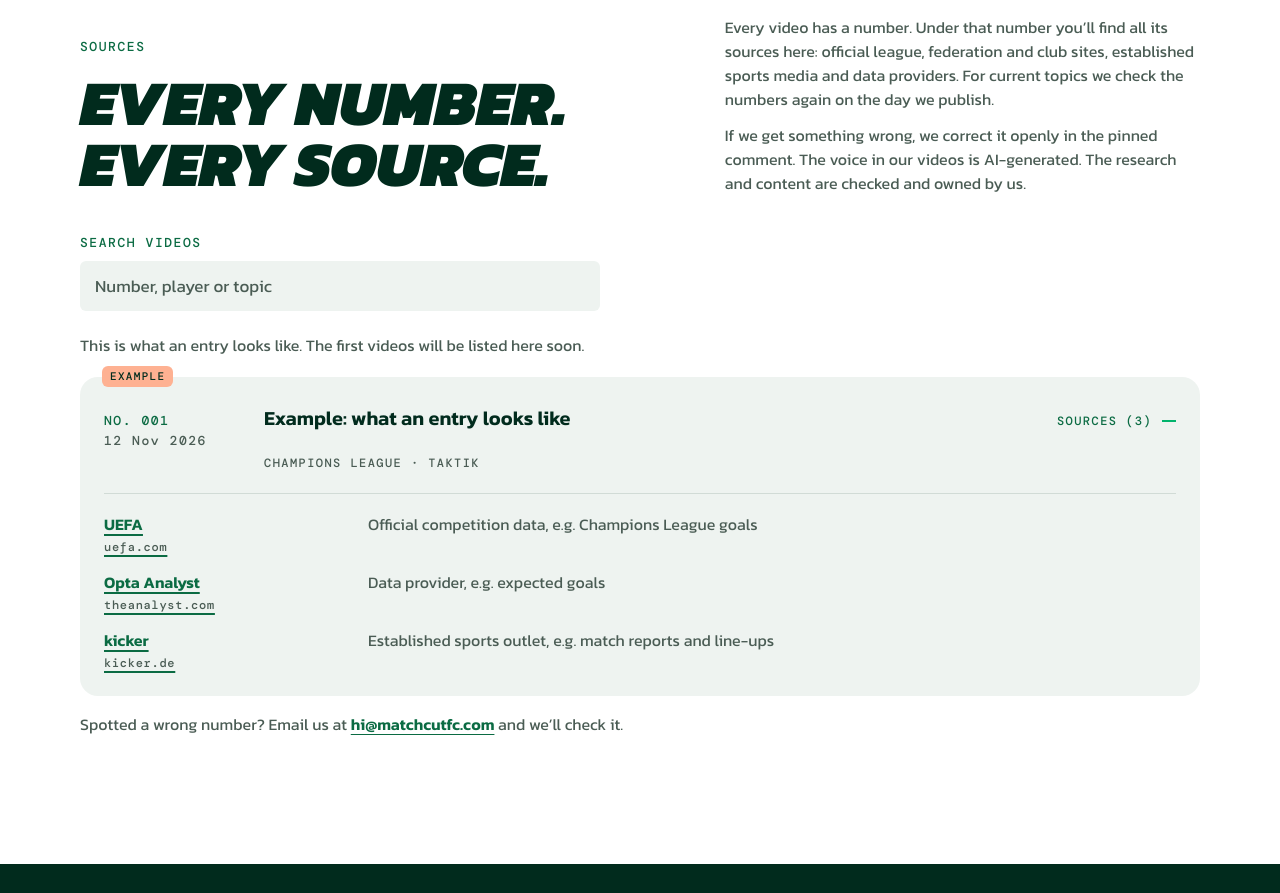
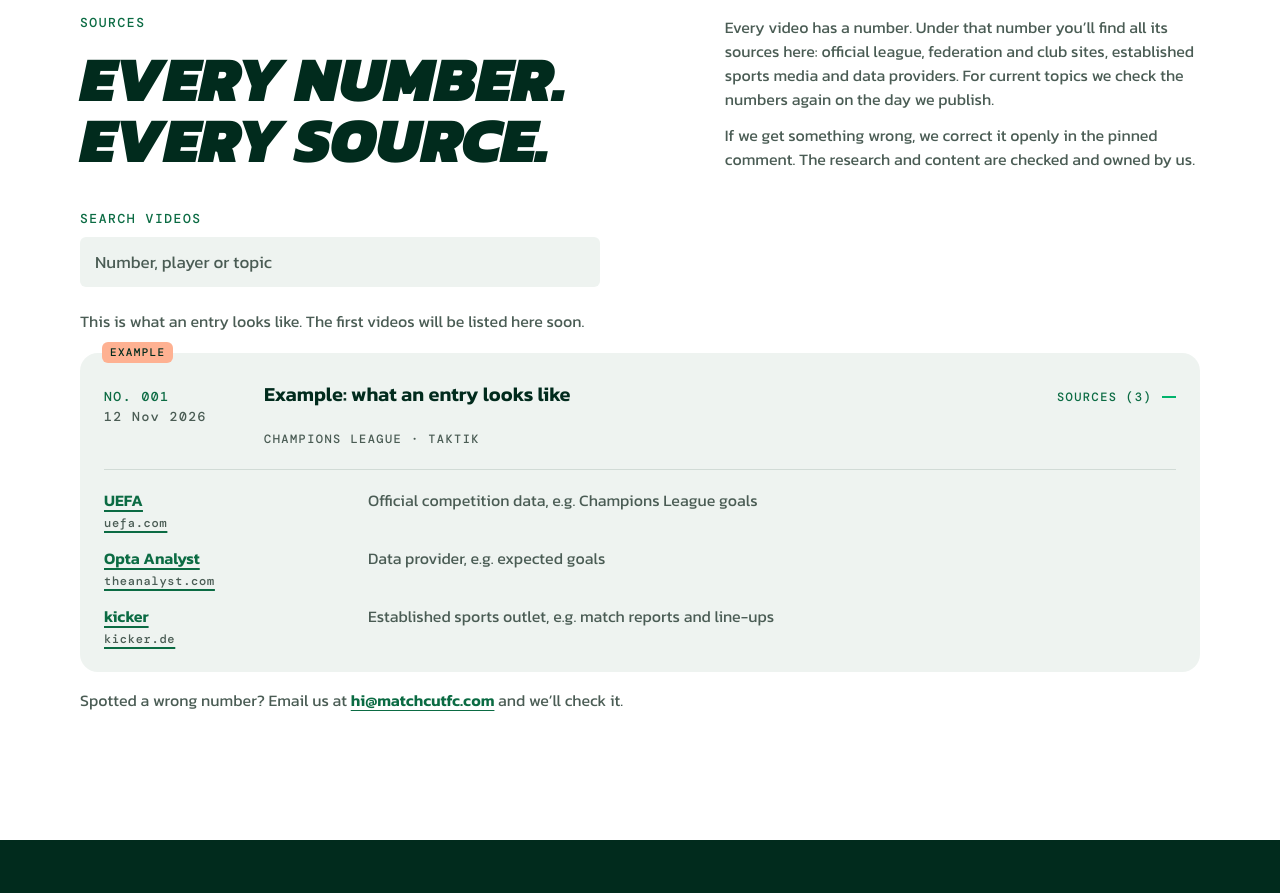
Before and after one commit to dvedllo/matchcut-website, a plain HTML site: page index.html in a window 1280 px wide. Shown: the part 3120-4013 px from the top of the page. Drawn offline with Linux system fonts and the light colour scheme.

Commit message:
Quellen-Hinweis gekürzt

```diff
--- a/index.html
+++ b/index.html
@@ -395,7 +395,7 @@ details[open] .e-count i::after{transform:rotate(0)}
         </div>
         <div class="src-intro">
           <p data-i18n="src_intro">Jedes Video hat eine Nummer. Unter dieser Nummer stehen hier alle Quellen: offizielle Seiten von Ligen, Verbänden und Vereinen, etablierte Sportmedien und Datenanbieter. Bei aktuellen Themen prüfen wir die Zahlen am Tag der Veröffentlichung noch einmal.</p>
-          <p data-i18n="src_intro2">Finden wir einen Fehler, korrigieren wir ihn offen im angepinnten Kommentar. Die Stimme in unseren Videos ist KI-generiert. Recherche und Inhalte prüfen und verantworten wir selbst.</p>
+          <p data-i18n="src_intro2">Finden wir einen Fehler, korrigieren wir ihn offen im angepinnten Kommentar. Recherche und Inhalte prüfen und verantworten wir selbst.</p>
         </div>
       </div>
       <div class="search">
@@ -568,7 +568,7 @@ details[open] .e-count i::after{transform:rotate(0)}
       mail_a: "Themenvorschlag oder Kritik? Schreib an ",
       src_k: "Quellen", src_h: "Jede Zahl. Jeder Beleg.",
       src_intro: "Jedes Video hat eine Nummer. Unter dieser Nummer stehen hier alle Quellen: offizielle Seiten von Ligen, Verbänden und Vereinen, etablierte Sportmedien und Datenanbieter. Bei aktuellen Themen prüfen wir die Zahlen am Tag der Veröffentlichung noch einmal.",
-      src_intro2: "Finden wir einen Fehler, korrigieren wir ihn offen im angepinnten Kommentar. Die Stimme in unseren Videos ist KI-generiert. Recherche und Inhalte prüfen und verantworten wir selbst.",
+      src_intro2: "Finden wir einen Fehler, korrigieren wir ihn offen im angepinnten Kommentar. Recherche und Inhalte prüfen und verantworten wir selbst.",
       src_search: "Video suchen", src_ph: "Nummer, Spieler oder Thema", src_count: "Quellen", src_no: "Nr.",
       src_example_note: "So sieht ein Eintrag aus. Die ersten Videos folgen hier in Kürze.", src_example_stamp: "Beispiel",
       src_none: "Nichts gefunden. Probier eine Nummer oder einen Spielernamen.",
@@ -601,7 +601,7 @@ details[open] .e-count i::after{transform:rotate(0)}
       mail_a: "Topic idea or feedback? Write to ",
       src_k: "Sources", src_h: "Every number. Every source.",
       src_intro: "Every video has a number. Under that number you’ll find all its sources here: official league, federation and club sites, established sports media and data providers. For current topics we check the numbers again on the day we publish.",
-      src_intro2: "If we get something wrong, we correct it openly in the pinned comment. The voice in our videos is AI-generated. The research and content are checked and owned by us.",
+      src_intro2: "If we get something wrong, we correct it openly in the pinned comment. The research and content are checked and owned by us.",
       src_search: "Search videos", src_ph: "Number, player or topic", src_count: "Sources", src_no: "No.",
       src_example_note: "This is what an entry looks like. The first videos will be listed here soon.", src_example_stamp: "Example",
       src_none: "Nothing found. Try a number or a player’s name.",
```
